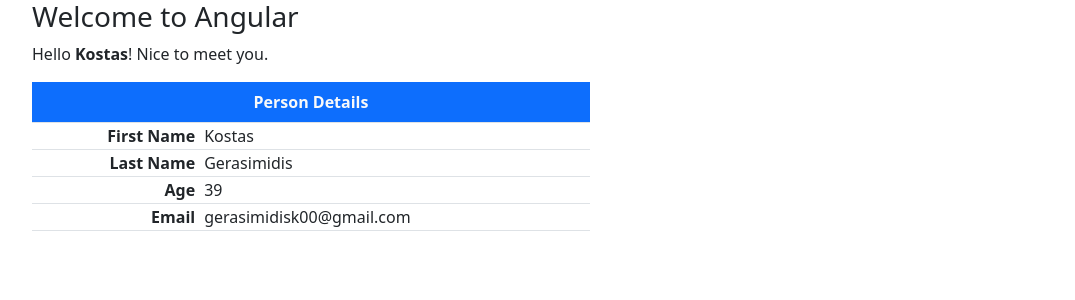
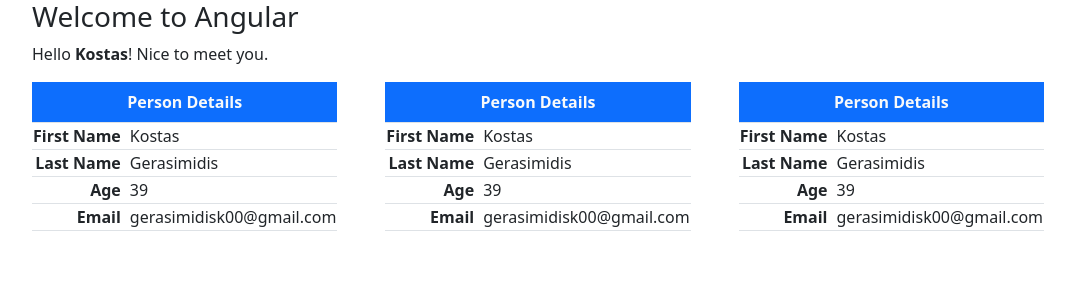
Before and after one commit to gerasimidisk/angular-introduction, an Angular app: page / in a window 1280 px wide. Shown: the top 300 px of the page, without its empty margins (50-1125 px from the left). Built offline with nearby package versions, Linux system fonts and the light colour scheme.

Commit message:
new component

```diff
--- a/src/app/app.component.html
+++ b/src/app/app.component.html
@@ -1,24 +1,9 @@
-<div class="container"><h3>Welcome to Angular</h3>
-<p>Hello <strong>{{name}}</strong>! Nice to meet you.</p>
-<table class="table table-bordered w-50">
-    <caption class="caption-top fw-bold bg-primary text-light text-center">
-      Person Details
-    </caption>
-    <tr>
-      <td class="fw-semibold text-end">First Name</td>
-      <td class="ps-2">{{ person.givenName }}</td>
-    </tr>
-    <tr>
-      <td class="fw-semibold text-end">Last Name</td>
-      <td class="ps-2">{{ person.surName }}</td>
-    </tr>
-    <tr>
-      <td class="fw-semibold text-end">Age</td>
-      <td class="ps-2">{{ person.age }}</td>
-    </tr>
-    <tr>
-      <td class="fw-semibold text-end">Email</td>
-      <td class="ps-2">{{ person.email }}</td>
-    </tr>
-  </table>
+<div class="container">
+    <h3>Welcome to Angular</h3>
+        <p>Hello <strong>{{name}}</strong>! Nice to meet you.</p>
+        <div class="d-flex gap-5 text-nowrap">
+            <app-person-table></app-person-table>
+            <app-person-table></app-person-table>
+            <app-person-table></app-person-table>
+        </div>
 </div>
--- a/src/app/app.component.ts
+++ b/src/app/app.component.ts
@@ -1,20 +1,14 @@
 import { Component } from '@angular/core';
+import { PersonTableComponent } from './components/person-table/person-table.component';
 
 
 @Component({
   selector: 'app-root',
   standalone: true,
-  imports: [],
+  imports: [PersonTableComponent],
   templateUrl: './app.component.html',
   styleUrl: './app.component.css'
 })
 export class AppComponent {
   name = 'Kostas';
-
-  person = {
-    givenName: 'Kostas',
-    surName: 'Gerasimidis',
-    age: 39,
-    email: 'gerasimidisk00@gmail.com'
-  }
 }
--- /dev/null
+++ b/src/app/components/person-table/person-table.component.html
@@ -0,0 +1,21 @@
+<table class="table table-bordered w-50">
+    <caption class="caption-top fw-bold bg-primary text-light text-center">
+      Person Details
+    </caption>
+    <tr>
+      <td class="fw-semibold text-end">First Name</td>
+      <td class="ps-2">{{ person.givenName }}</td>
+    </tr>
+    <tr>
+      <td class="fw-semibold text-end">Last Name</td>
+      <td class="ps-2">{{ person.surName }}</td>
+    </tr>
+    <tr>
+      <td class="fw-semibold text-end">Age</td>
+      <td class="ps-2">{{ person.age }}</td>
+    </tr>
+    <tr>
+      <td class="fw-semibold text-end">Email</td>
+      <td class="ps-2">{{ person.email }}</td>
+    </tr>
+  </table>
--- /dev/null
+++ b/src/app/components/person-table/person-table.component.ts
@@ -0,0 +1,16 @@
+import { Component } from '@angular/core';
+
+@Component({
+  selector: 'app-person-table',
+  imports: [],
+  templateUrl: './person-table.component.html',
+  styleUrl: './person-table.component.css'
+})
+export class PersonTableComponent {
+  person = {
+    givenName: 'Kostas',
+    surName: 'Gerasimidis',
+    age: 39,
+    email: 'gerasimidisk00@gmail.com'
+  }
+}
```
Also changed, not shown: src/app/components/person-table/person-table.component.css (added), 1 other file (tests, documents, lock files or other folders).
